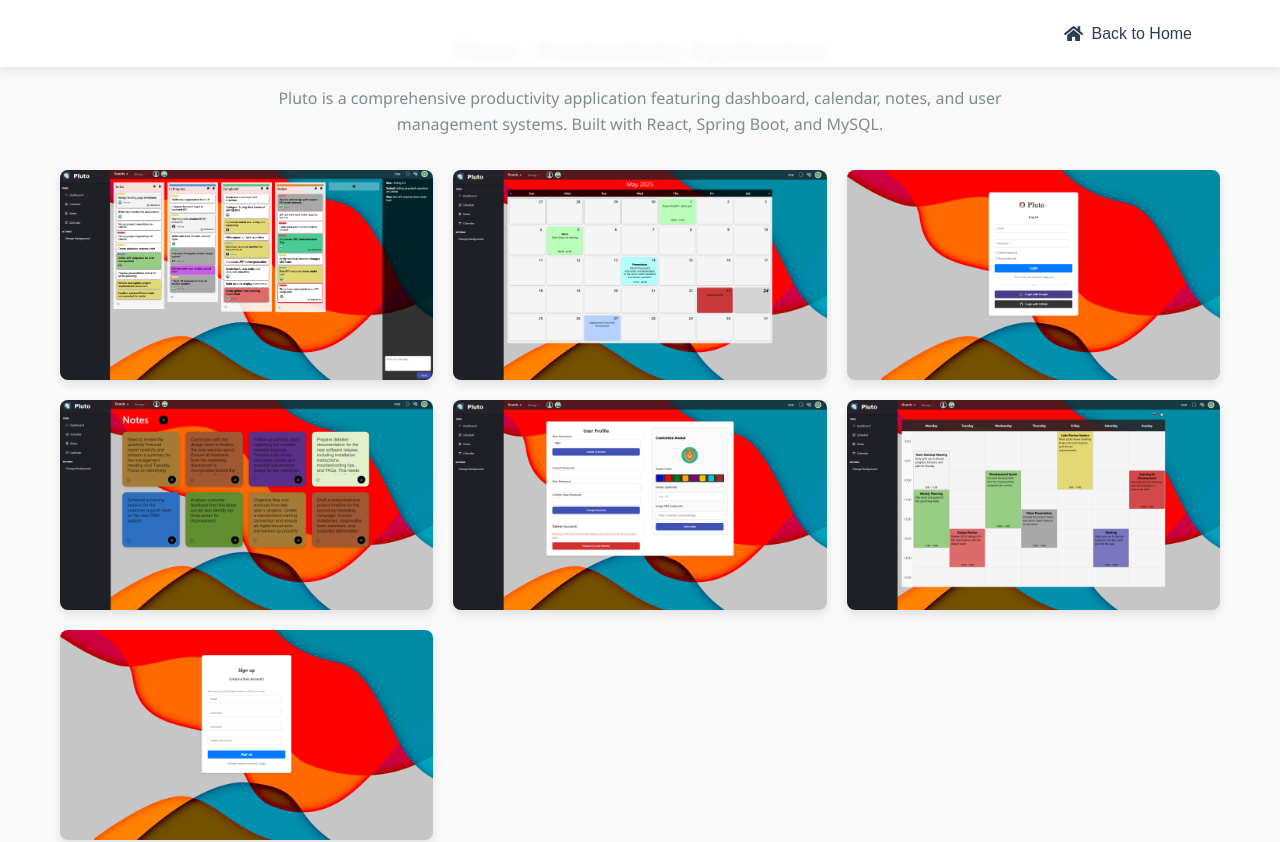
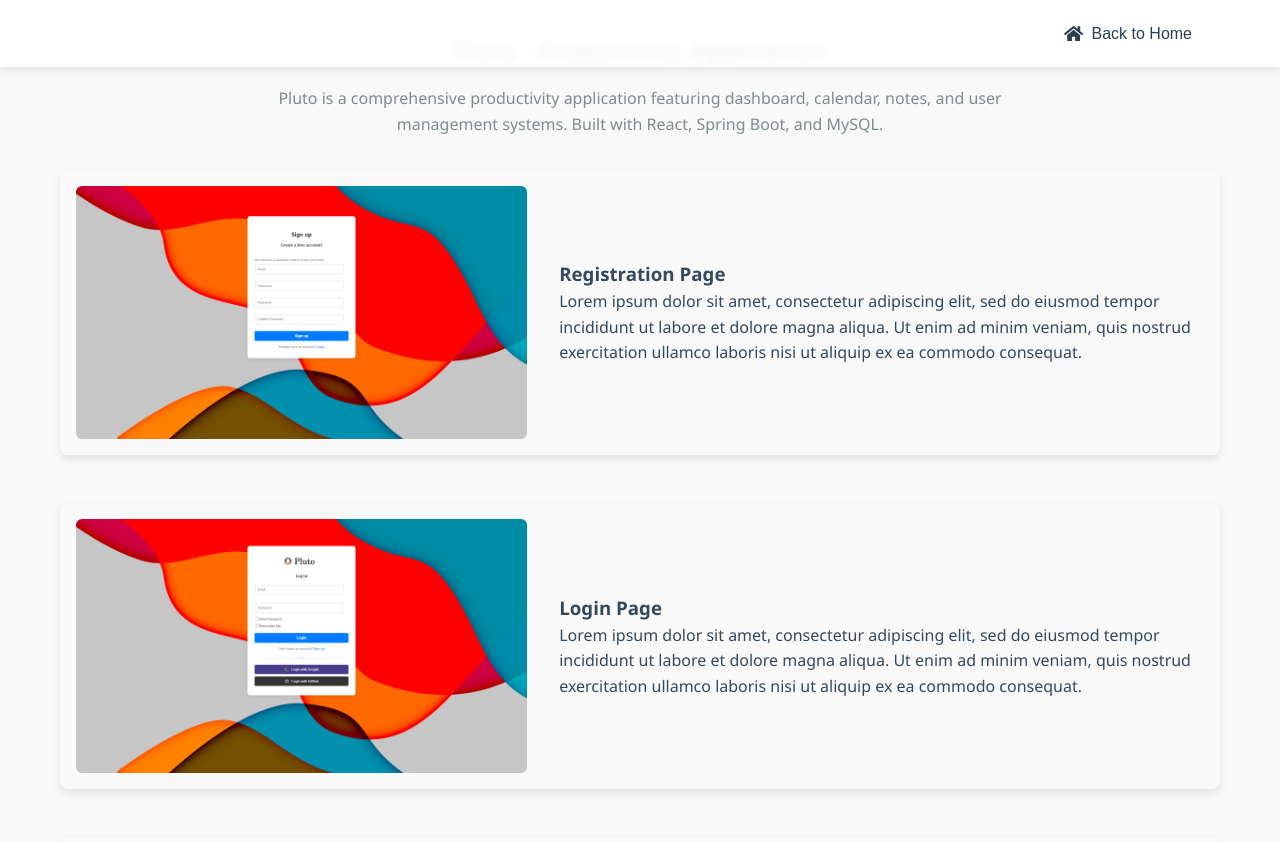
Before and after one commit to Sarhad127/portfolio, a React (Create React App) app: page /pluto in a window 1280 px wide. Shown: the top 842 px of the page. Built offline with nearby package versions, Linux system fonts and the light colour scheme.

Commit message:
update 6

```diff
--- a/src/Pluto/Pluto.css
+++ b/src/Pluto/Pluto.css
@@ -68,16 +68,20 @@
 }
 
 .image-gallery {
-    display: grid;
-    grid-template-columns: repeat(auto-fill, minmax(300px, 1fr));
-    gap: 20px;
+    display: flex;
+    flex-direction: column;
+    gap: 3rem;
     margin: 2rem 0;
 }
 
 .gallery-item {
+    display: flex;
+    gap: 2rem;
+    align-items: center;
     border-radius: 8px;
     overflow: hidden;
     box-shadow: 0 4px 8px rgba(0, 0, 0, 0.1);
+    padding: 1rem;
     transition: transform 0.3s ease;
 }
 
@@ -86,8 +90,8 @@
 }
 
 .image-container {
-    position: relative;
-    aspect-ratio: 16/9;
+    flex: 0 0 40%;
+    aspect-ratio: 16 / 9;
 }
 
 .gallery-image {
@@ -95,6 +99,15 @@
     height: 100%;
     object-fit: cover;
     display: block;
+    border-radius: 6px;
+    cursor: pointer;
+}
+
+.image-text {
+    flex: 1;
+    color: #34495e;
+    font-size: 1rem;
+    line-height: 1.6;
 }
 
 .image-overlay {
--- a/src/Pluto/Pluto.js
+++ b/src/Pluto/Pluto.js
@@ -20,13 +20,13 @@ const Pluto = () => {
     };
 
     const images = [
+        { src: signup, alt: 'Sign Up', caption: 'Registration Page' },
+        { src: login, alt: 'Login', caption: 'Login Page' },
+        { src: profile, alt: 'Profile', caption: 'User Profile' },
         { src: dashboard, alt: 'Dashboard', caption: 'Main Dashboard' },
+        { src: schema, alt: 'Schema', caption: 'Database Schema' },
+        { src: notes, alt: 'Notes', caption: 'Notes Feature' },
         { src: calender, alt: 'Calendar', caption: 'Calendar View' },
-        { src: login, alt: 'Login', caption: 'Login Page' },
-        { src: notes, alt: 'Notes', caption: 'Notes Feature' },
-        { src: profile, alt: 'Profile', caption: 'User Profile' },
-        { src: schema, alt: 'Schema', caption: 'Database Schema' },
-        { src: signup, alt: 'Sign Up', caption: 'Registration Page' }
     ];
 
     return (
@@ -55,18 +55,19 @@ const Pluto = () => {
                 {images.map((image, index) => (
                     <div key={index} className="gallery-item">
                         <div className="image-container">
-                            <img
-                                src={image.src}
-                                alt={image.alt}
-                                className="gallery-image"
-                            />
-                            <div className="image-overlay">
-                                <p className="image-caption">{image.caption}</p>
-                            </div>
+                            <img src={image.src} alt={image.alt} className="gallery-image" />
+                        </div>
+                        <div className="image-text">
+                            <h3>{image.caption}</h3>
+                            <p>
+                                Lorem ipsum dolor sit amet, consectetur adipiscing elit, sed do eiusmod tempor incididunt ut labore et dolore magna aliqua.
+                                Ut enim ad minim veniam, quis nostrud exercitation ullamco laboris nisi ut aliquip ex ea commodo consequat.
+                            </p>
                         </div>
                     </div>
                 ))}
             </div>
+
         </div>
     );
 };
```
